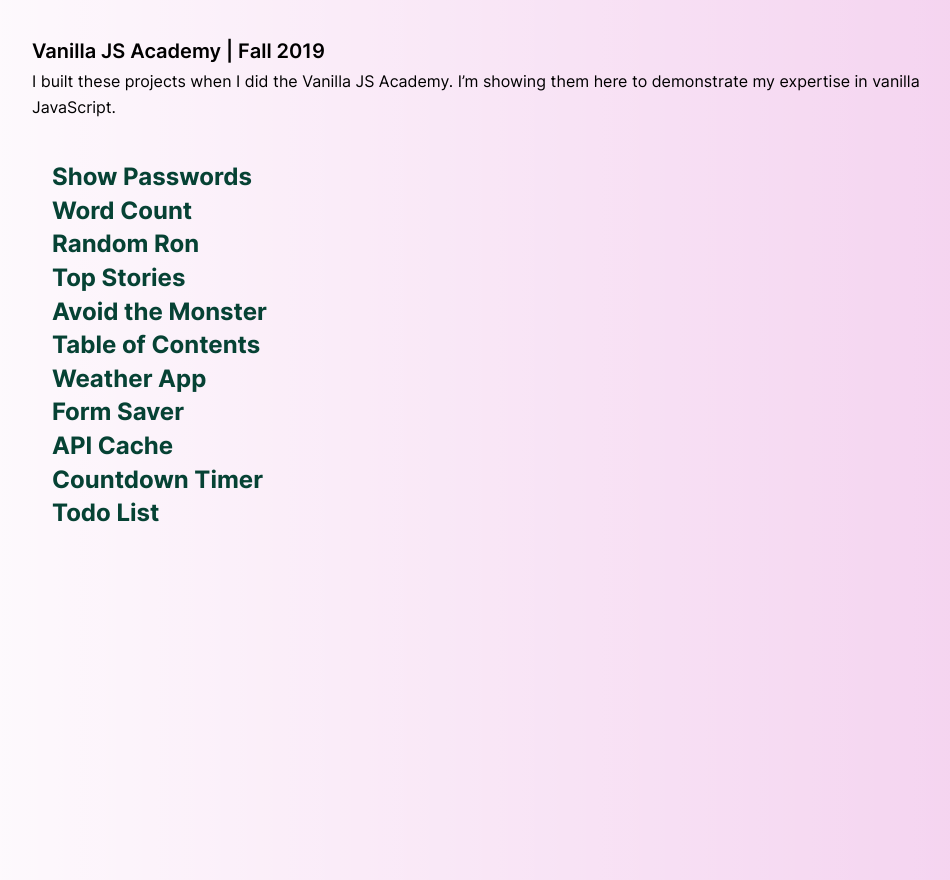
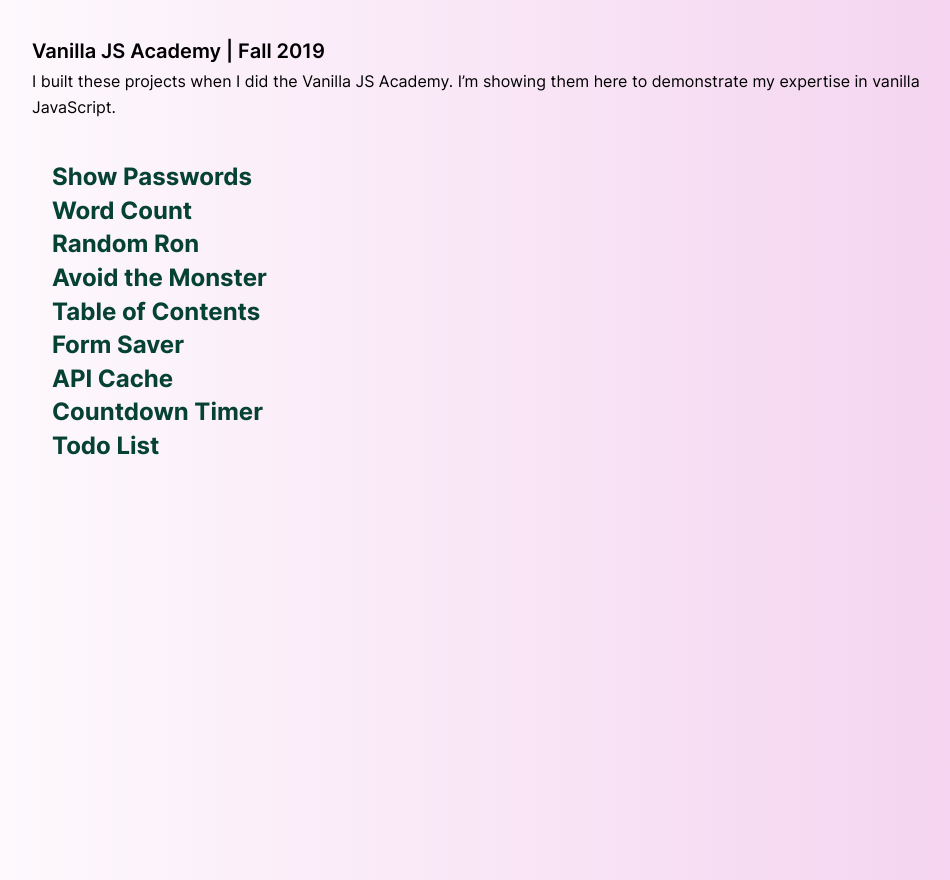
Before and after one commit to GiammaCarioca/heygiammattey, a plain HTML site: page projects02.html in a window 1280 px wide. Shown: the whole page, without its empty margins (158-1108 px from the left). Drawn offline with Linux system fonts and the light colour scheme.

Commit message:
fix some links

```diff
--- a/projects02.html
+++ b/projects02.html
@@ -1,11 +1,13 @@
 <!DOCTYPE html>
 <html lang="en">
+
 <head>
 	<meta charset="UTF-8" />
 	<meta name="viewport" content="width=device-width, initial-scale=1.0" />
 	<title>Vanilla JS</title>
 	<link rel="stylesheet" href="./css/style.css" />
 </head>
+
 <body class="academy">
 	<header class="header academy">
 		<h1>Vanilla JS Academy | Fall 2019</h1>
@@ -16,82 +18,53 @@
 	</header>
 	<ul>
 		<li>
-				<a
-					href="https://giammacarioca.github.io/vanilla-js-academy/pages/03-toggle-passwords-in-multiple-forms/"
-					target="_blank"
-					>Show Passwords</a
-				>
+			<a href="https://giammacarioca.github.io/vanilla-js-academy/pages/02-toggle-multiple-password-fields/"
+				target="_blank">Show Passwords</a>
 		</li>
 		<li>
-				<a
-					href="https://giammacarioca.github.io/vanilla-js-academy/pages/06-accessible-word-count/"
-					target="_blank"
-					>Word Count</a
-				>
+			<a href="https://giammacarioca.github.io/vanilla-js-academy/pages/06-accessible-word-count/" target="_blank">Word
+				Count</a>
 		</li>
 		<li>
-				<a
-					href="https://giammacarioca.github.io/vanilla-js-academy/pages/08-random-ron-without-duplicates/"
-					target="_blank"
-					>Random Ron</a
-				>
+			<a href="https://giammacarioca.github.io/vanilla-js-academy/pages/08-random-ron-without-duplicates/"
+				target="_blank">Random Ron</a>
 		</li>
-			<li>
+		<!-- <li>
 				<a
 					href="https://giammacarioca.github.io/vanilla-js-academy/pages/11-sanitizing-data/"
 					target="_blank"
 					>Top Stories</a
 				>
+			</li> -->
+		<li>
+			<a href="https://giammacarioca.github.io/vanilla-js-academy/pages/14-find-the-monsters-track-wins/"
+				target="_blank">Avoid the Monster</a>
 		</li>
 		<li>
-				<a
-					href="https://giammacarioca.github.io/vanilla-js-academy/pages/14-find-the-monsters-track-wins/"
-					target="_blank"
-					>Avoid the Monster</a
-				>
+			<a href="https://giammacarioca.github.io/vanilla-js-academy/pages/16-table-of-contents-missing-id/"
+				target="_blank">Table of Contents</a>
+		</li>
+		<!-- <li>
+			<a href="https://giammacarioca.github.io/vanilla-js-academy/pages/19-weather-app-plugin/" target="_blank">Weather
+				App</a>
+		</li> -->
+		<li>
+			<a href="https://giammacarioca.github.io/vanilla-js-academy/pages/26-autosave-other-field-types/"
+				target="_blank">Form Saver</a>
 		</li>
 		<li>
-				<a
-					href="https://giammacarioca.github.io/vanilla-js-academy/pages/16-table-of-contents-missing-id/"
-					target="_blank"
-					>Table of Contents</a
-				>
+			<a href="https://giammacarioca.github.io/vanilla-js-academy/pages/28-api-cache-fallback/" target="_blank">API
+				Cache</a>
 		</li>
 		<li>
-				<a
-					href="https://giammacarioca.github.io/vanilla-js-academy/pages/19-weather-app-plugin/"
-					target="_blank"
-					>Weather App</a
-				>
+			<a href="https://giammacarioca.github.io/vanilla-js-academy/pages/32-timer-reactive-data/"
+				target="_blank">Countdown Timer</a>
 		</li>
 		<li>
-				<a
-					href="https://giammacarioca.github.io/vanilla-js-academy/pages/26-autosave-other-field-types/"
-					target="_blank"
-					>Form Saver</a
-				>
-			</li>
-			<li>
-				<a
-					href="https://giammacarioca.github.io/vanilla-js-academy/pages/28-api-cache-fallback/"
-					target="_blank"
-					>API Cache</a
-				>
-			</li>
-			<li>
-				<a
-					href="https://giammacarioca.github.io/vanilla-js-academy/pages/32-timer-reactive-data/"
-					target="_blank"
-					>Countdown Timer</a
-				>
-			</li>
-			<li>
-				<a
-					href="https://giammacarioca.github.io/vanilla-js-academy/pages/35-todo-list-multiple-lists/"
-					target="_blank"
-					>Todo List</a
-				>
+			<a href="https://giammacarioca.github.io/vanilla-js-academy/pages/35-todo-list-multiple-lists/"
+				target="_blank">Todo List</a>
 		</li>
 	</ul>
 </body>
+
 </html>
```
Lines whose indentation alone changed are shown as unchanged.
